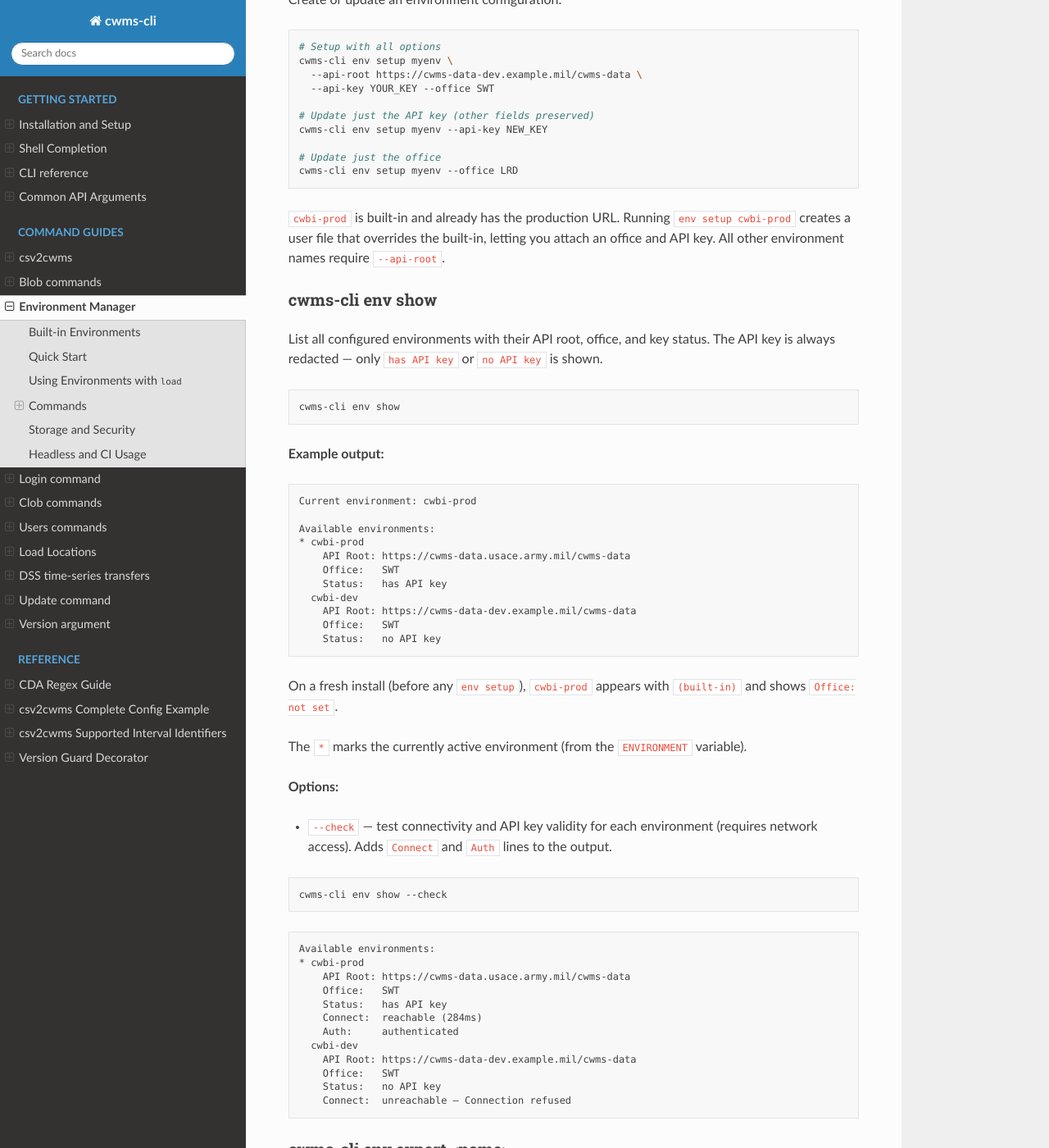
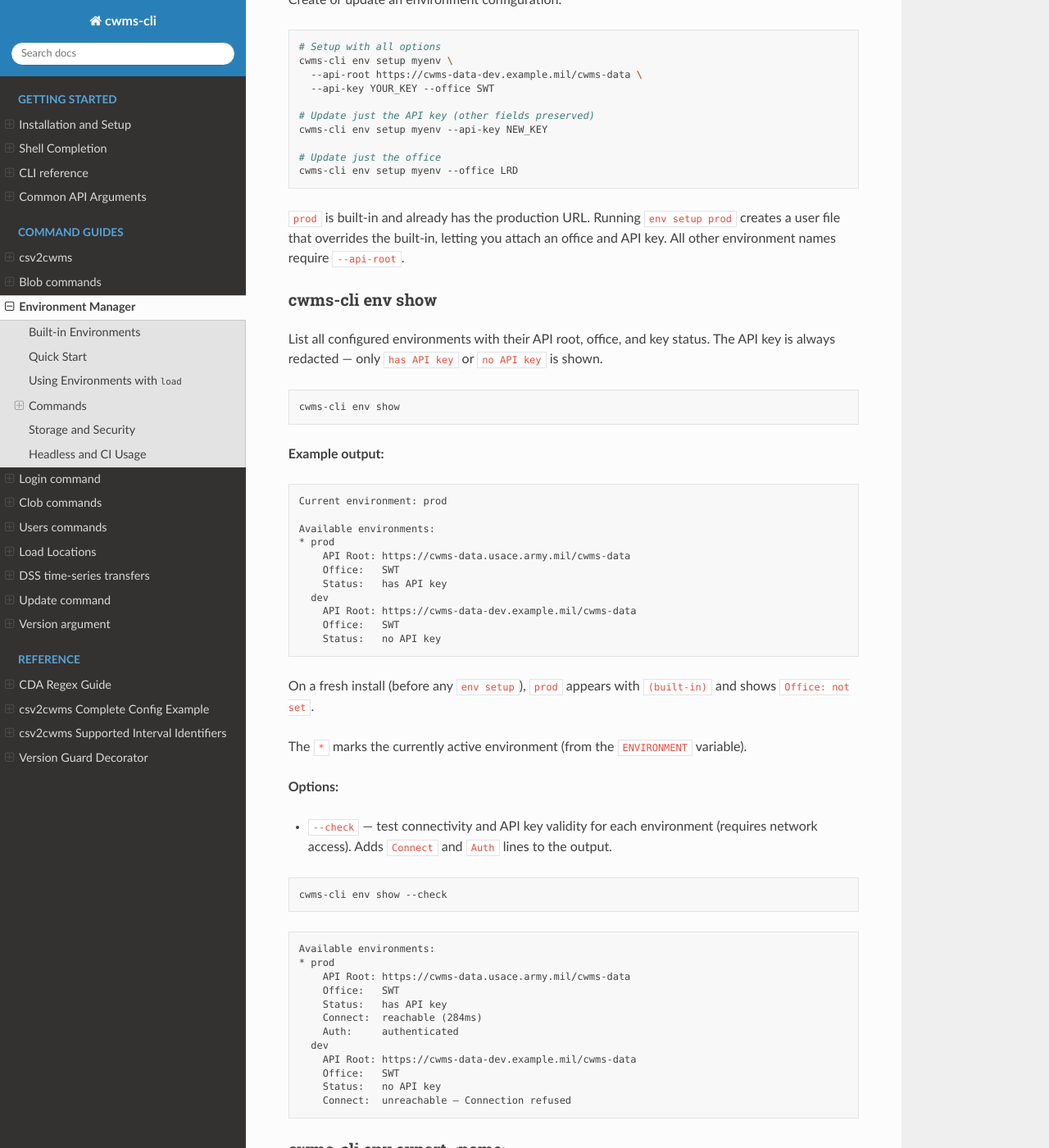
Before and after one commit to HydrologicEngineeringCenter/cwms-cli, a Sphinx documentation site: the page built from docs/cli/env.rst, in a window 1280 px wide and 1400 px high, scrolled down 2310 px. Shown: the whole window at 82% size. Built offline with Sphinx 7.4.7 and the Read the Docs theme 3.1.0, drawn with Linux system fonts in a browser that asks for light colours; some of the changed text lies outside the part shown.

Commit message:
drop "cwbi-" from configured env

```diff
--- a/docs/cli/env.rst
+++ b/docs/cli/env.rst
@@ -15,7 +15,7 @@ URLs and credentials.
 Built-in Environments
 ---------------------
 
-``cwbi-prod`` ships preconfigured with the production CDA URL. It is
+``prod`` ships preconfigured with the production CDA URL. It is
 available immediately — no ``env setup`` required — and appears in
 ``env show`` as ``(built-in)``.
 
@@ -25,7 +25,7 @@ Because the built-in has no office or API key, you still need to pass
 .. code-block:: bash
 
    cwms-cli load location ids-all \
-     --source-env cwbi-prod --source-office SWT \
+     --source-env prod --source-office SWT \
      --target-env localhost
 
 To avoid repeating ``--source-office`` every time, run ``env setup`` once
@@ -33,7 +33,7 @@ to attach an office (and optionally an API key):
 
 .. code-block:: bash
 
-   cwms-cli env setup cwbi-prod --office SWT --api-key YOUR_KEY
+   cwms-cli env setup prod --office SWT --api-key YOUR_KEY
 
 
 Quick Start
@@ -44,15 +44,15 @@ Quick Start
 .. code-block:: bash
 
    # Production — customize the built-in with your office and key
-   cwms-cli env setup cwbi-prod --office SWT --api-key YOUR_KEY
+   cwms-cli env setup prod --office SWT --api-key YOUR_KEY
 
    # Development (needs --api-root)
-   cwms-cli env setup cwbi-dev \
+   cwms-cli env setup dev \
      --api-root https://cwms-data-dev.example.mil/cwms-data \
      --office SWT --api-key YOUR_KEY
 
    # Test (needs --api-root)
-   cwms-cli env setup cwbi-test \
+   cwms-cli env setup test \
      --api-root https://cwms-data-test.example.mil/cwms-data \
      --office SWT --api-key YOUR_KEY
 
@@ -65,10 +65,10 @@ Quick Start
 .. code-block:: bash
 
    cwms-cli load location ids-all \
-     --source-env cwbi-prod --target-env localhost
+     --source-env prod --target-env localhost
 
    cwms-cli load timeseries data \
-     --source-env cwbi-prod --target-env localhost \
+     --source-env prod --target-env localhost \
      --ts-id "Black Butte.Flow.Inst.1Hour.0.raw-cda"
 
 **3. View and manage environments:**
@@ -101,7 +101,7 @@ These two invocations are equivalent:
 
    # Named environments
    cwms-cli load location ids-all \
-     --source-env cwbi-prod --target-env localhost
+     --source-env prod --target-env localhost
 
 **Rules:**
 
@@ -132,8 +132,8 @@ Create or update an environment configuration.
    # Update just the office
    cwms-cli env setup myenv --office LRD
 
-``cwbi-prod`` is built-in and already has the production URL. Running
-``env setup cwbi-prod`` creates a user file that overrides the built-in,
+``prod`` is built-in and already has the production URL. Running
+``env setup prod`` creates a user file that overrides the built-in,
 letting you attach an office and API key. All other environment names
 require ``--api-root``.
 
@@ -152,19 +152,19 @@ The API key is always redacted — only ``has API key`` or ``no API key`` is sho
 
 .. code-block:: text
 
-   Current environment: cwbi-prod
+   Current environment: prod
 
    Available environments:
-   * cwbi-prod
+   * prod
        API Root: https://cwms-data.usace.army.mil/cwms-data
        Office:   SWT
        Status:   has API key
-     cwbi-dev
+     dev
        API Root: https://cwms-data-dev.example.mil/cwms-data
        Office:   SWT
        Status:   no API key
 
-On a fresh install (before any ``env setup``), ``cwbi-prod`` appears with
+On a fresh install (before any ``env setup``), ``prod`` appears with
 ``(built-in)`` and shows ``Office: not set``.
 
 The ``*`` marks the currently active environment (from the ``ENVIRONMENT``
@@ -182,13 +182,13 @@ variable).
 .. code-block:: text
 
    Available environments:
-   * cwbi-prod
+   * prod
        API Root: https://cwms-data.usace.army.mil/cwms-data
        Office:   SWT
        Status:   has API key
        Connect:  reachable (284ms)
        Auth:     authenticated
-     cwbi-dev
+     dev
        API Root: https://cwms-data-dev.example.mil/cwms-data
        Office:   SWT
        Status:   no API key
@@ -203,13 +203,13 @@ Export an environment's variables to your current shell or a file.
 .. code-block:: bash
 
    # Load into the current bash/zsh shell
-   eval "$(cwms-cli env export cwbi-prod --format bash)"
+   eval "$(cwms-cli env export prod --format bash)"
 
    # Load into PowerShell
-   cwms-cli env export cwbi-prod --format powershell | Out-String | Invoke-Expression
+   cwms-cli env export prod --format powershell | Out-String | Invoke-Expression
 
    # Write a .env file for an IDE or docker-compose
-   cwms-cli env export cwbi-prod --output .env
+   cwms-cli env export prod --output .env
 
 **Formats:** ``dotenv`` (default), ``bash``, ``powershell``, ``cmd``, ``fish``.
 
@@ -233,7 +233,7 @@ Activate an environment in a new shell session.
 
 .. code-block:: bash
 
-   cwms-cli env activate cwbi-prod
+   cwms-cli env activate prod
 
 This spawns a child shell with the environment variables set. Type ``exit``
 or press ``Ctrl+D`` to return to your original shell.
--- a/docs/cli/load_location_ids_all.rst
+++ b/docs/cli/load_location_ids_all.rst
@@ -26,7 +26,7 @@ If you have configured environments with ``cwms-cli env setup``, use
 .. code-block:: shell
 
    cwms-cli load location ids-all \
-     --source-env cwbi-prod \
+     --source-env prod \
      --target-env localhost \
      --like "^Black Butte$" \
      --location-kind-like PROJECT
```
Also changed, not shown: 3 other files.
